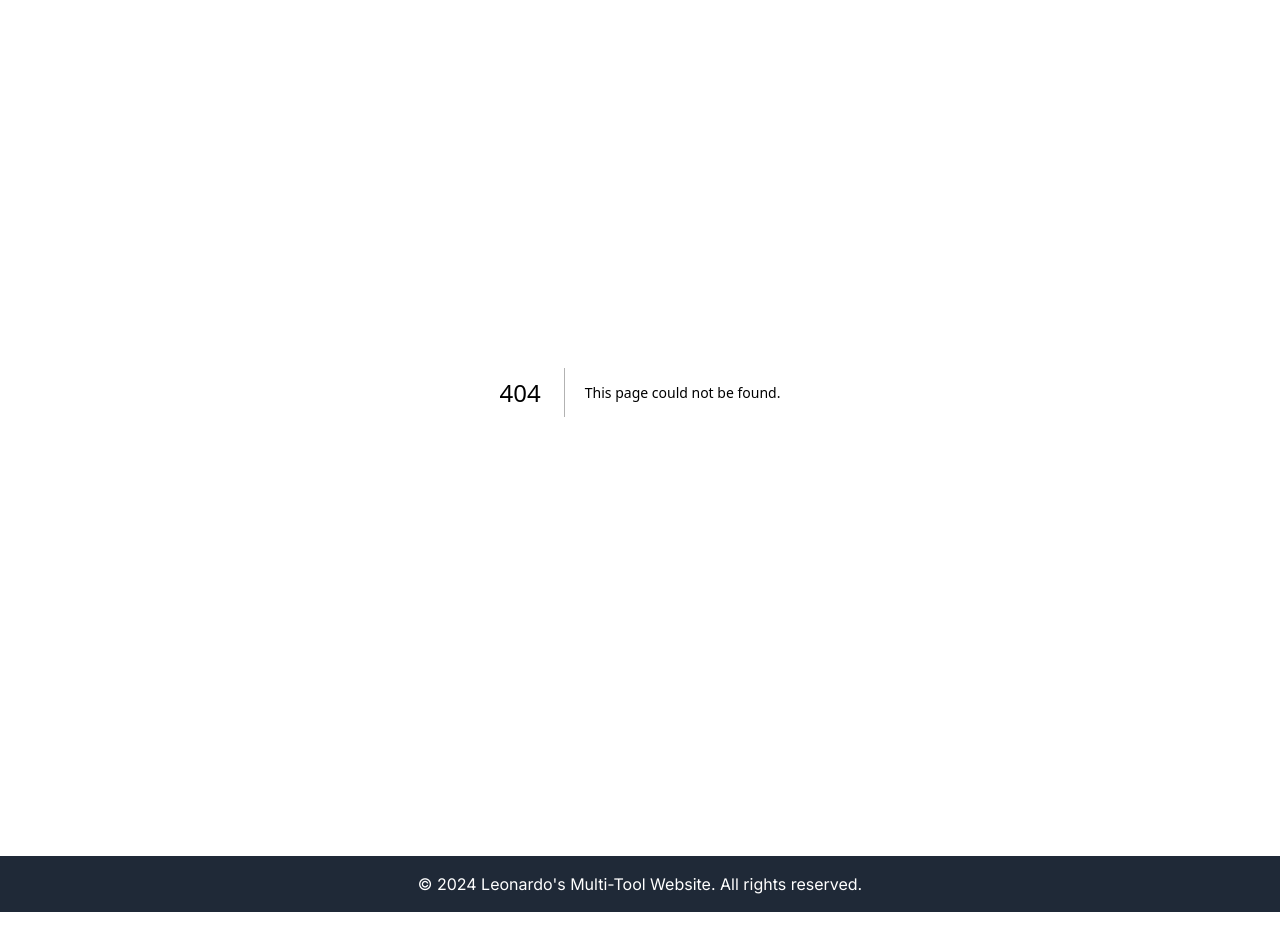
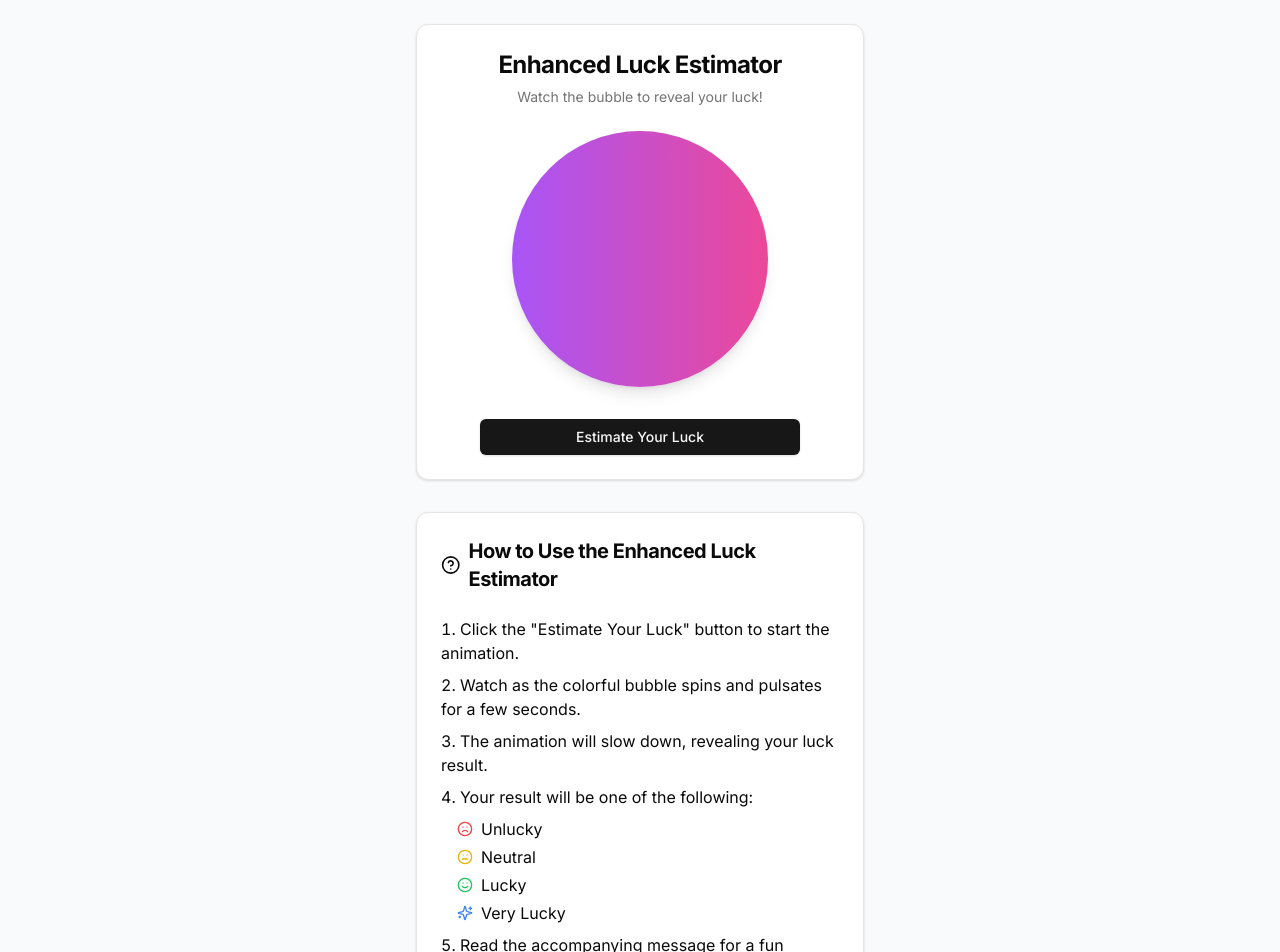
Before and after one commit to Tuanyk/leoapps, a Next.js app: page /tools/enhanced-luck-estimator in a window 1280 px wide. Before the commit this address had no page. Shown: the part 100-1052 px from the top of the page. Before the commit the page ends 1012 px from the top, so only its background shows below. Built offline with nearby package versions, Linux system fonts and the light colour scheme.

Commit message:
1734083409

```diff
--- a/app/page.tsx
+++ b/app/page.tsx
@@ -34,6 +34,7 @@ export default function Home() {
         <ToolCard href="/tools/weight-converter" title="Weight Converter" description="Online Weight and Mass Unit Conversion Tool" />
         <ToolCard href="/tools/volume-converter" title="Volume Converter" description="Online Volume Unit Conversion Tool" />
         <ToolCard href="/tools/luck-estimator" title="Luck Estimator" description="Test Your Gacha Luck" />
+        <ToolCard href="/tools/enhanced-luck-estimator" title="Enhanced Luck Estimator" description="Animated Luck Tester" />
       </div>
     </div>
   )
--- /dev/null
+++ b/app/tools/enhanced-luck-estimator/layout.tsx
@@ -0,0 +1,32 @@
+import type { Metadata } from 'next'
+import { BASE_URL } from '../../utils/config';
+
+export const metadata: Metadata = {
+  title: 'Enhanced Luck Estimator - Animated Luck Tester',
+  description: 'Test your luck with our animated bubble-style luck estimator. Watch as your fortune unfolds in real-time!',
+  openGraph: {
+    title: 'Enhanced Luck Estimator - Animated Luck Tester',
+    description: 'Test your luck with our animated bubble-style luck estimator. Watch as your fortune unfolds in real-time!',
+    url: `${BASE_URL}/tools/enhanced-luck-estimator`,
+    siteName: 'Enhanced Luck Estimator',
+    locale: 'en_US',
+    type: 'website',
+  },
+  twitter: {
+    card: 'summary_large_image',
+    title: 'Enhanced Luck Estimator - Animated Luck Tester',
+    description: 'Test your luck with our animated bubble-style luck estimator. Watch as your fortune unfolds in real-time!',
+  },
+  alternates: {
+    canonical: `${BASE_URL}/tools/enhanced-luck-estimator`,
+  }
+
+}
+
+export default function EnhancedLuckEstimatorLayout({
+  children,
+}: {
+  children: React.ReactNode
+}) {
+  return <>{children}</>
+}
--- /dev/null
+++ b/app/tools/enhanced-luck-estimator/page.tsx
@@ -0,0 +1,128 @@
+'use client'
+
+import { useState, useEffect } from 'react'
+import { useSpring, animated } from 'react-spring'
+import { Button } from "@/components/ui/button"
+import { Card, CardContent, CardDescription, CardHeader, CardTitle } from "@/components/ui/card"
+import { Sparkles, Frown, Meh, Smile, HelpCircle } from 'lucide-react'
+
+const luckLevels = [
+  { name: 'Unlucky', color: 'bg-red-500', icon: Frown },
+  { name: 'Neutral', color: 'bg-yellow-500', icon: Meh },
+  { name: 'Lucky', color: 'bg-green-500', icon: Smile },
+  { name: 'Very Lucky', color: 'bg-blue-500', icon: Sparkles },
+]
+
+export default function EnhancedLuckEstimator() {
+  const [isAnimating, setIsAnimating] = useState(false)
+  const [result, setResult] = useState<typeof luckLevels[number] | null>(null)
+
+  const { rotation, scale } = useSpring({
+    from: { rotation: 0, scale: 1 },
+    to: async (next) => {
+      if (isAnimating) {
+        await next({ rotation: 360, scale: 1.2, config: { duration: 1000 } })
+        await next({ rotation: 720, scale: 1, config: { duration: 1000 } })
+        await next({ rotation: 1080, scale: 1.2, config: { duration: 1000 } })
+        await next({ rotation: 1440, scale: 1, config: { duration: 1000 } })
+      }
+    },
+    config: { tension: 300, friction: 10 },
+  })
+
+  useEffect(() => {
+    if (isAnimating) {
+      const timer = setTimeout(() => {
+        setIsAnimating(false)
+        setResult(luckLevels[Math.floor(Math.random() * luckLevels.length)])
+      }, 4000)
+      return () => clearTimeout(timer)
+    }
+  }, [isAnimating])
+
+  const startAnimation = () => {
+    setIsAnimating(true)
+    setResult(null)
+  }
+
+  return (
+    <div className="container mx-auto px-4 py-8">
+      <Card className="w-full max-w-md mx-auto mb-8">
+        <CardHeader>
+          <CardTitle className="text-2xl font-bold text-center">Enhanced Luck Estimator</CardTitle>
+          <CardDescription className="text-center">Watch the bubble to reveal your luck!</CardDescription>
+        </CardHeader>
+        <CardContent className="flex flex-col items-center">
+          <div className="relative w-64 h-64 mb-8">
+            <animated.div
+              className="absolute inset-0 rounded-full bg-gradient-to-r from-purple-500 to-pink-500 shadow-lg"
+              style={{
+                transform: isAnimating
+                  ? rotation.to((r) => `rotate(${r}deg)`)
+                  : 'none',
+                scale: scale,
+              }}
+            />
+            {result && (
+              <div className="absolute inset-0 flex items-center justify-center">
+                <div className={`p-4 rounded-full ${result.color}`}>
+                  <result.icon className="w-12 h-12 text-white" />
+                </div>
+              </div>
+            )}
+          </div>
+          <Button
+            onClick={startAnimation}
+            disabled={isAnimating}
+            className="w-full max-w-xs"
+          >
+            {isAnimating ? 'Estimating...' : 'Estimate Your Luck'}
+          </Button>
+          {result && (
+            <div className="mt-4 text-center">
+              <h3 className="text-xl font-semibold">{result.name}</h3>
+              <p className="text-sm text-gray-600">
+                {result.name === 'Unlucky'
+                  ? "Don't worry, your luck will turn around soon!"
+                  : result.name === 'Neutral'
+                  ? "Not bad, but there's room for improvement!"
+                  : result.name === 'Lucky'
+                  ? "Great! The odds are in your favor!"
+                  : "Wow! You're on a lucky streak!"}
+              </p>
+            </div>
+          )}
+        </CardContent>
+      </Card>
+
+      <Card className="w-full max-w-md mx-auto">
+        <CardHeader>
+          <CardTitle className="text-xl font-bold flex items-center">
+            <HelpCircle className="w-5 h-5 mr-2" />
+            How to Use the Enhanced Luck Estimator
+          </CardTitle>
+        </CardHeader>
+        <CardContent>
+          <ol className="list-decimal list-inside space-y-2">
+            <li>Click the &quot;Estimate Your Luck&quot; button to start the animation.</li>
+            <li>Watch as the colorful bubble spins and pulsates for a few seconds.</li>
+            <li>The animation will slow down, revealing your luck result.</li>
+            <li>Your result will be one of the following:
+              <ul className="list-disc list-inside ml-4 mt-2 space-y-1">
+                <li className="flex items-center"><Frown className="w-4 h-4 mr-2 text-red-500" /> Unlucky</li>
+                <li className="flex items-center"><Meh className="w-4 h-4 mr-2 text-yellow-500" /> Neutral</li>
+                <li className="flex items-center"><Smile className="w-4 h-4 mr-2 text-green-500" /> Lucky</li>
+                <li className="flex items-center"><Sparkles className="w-4 h-4 mr-2 text-blue-500" /> Very Lucky</li>
+              </ul>
+            </li>
+            <li>Read the accompanying message for a fun interpretation of your luck.</li>
+            <li>Feel free to try again as many times as you like!</li>
+          </ol>
+          <div className="mt-4 text-sm text-gray-600">
+            <p><strong>Note:</strong> This tool is for entertainment purposes only. Your actual luck may vary in real-life situations.</p>
+          </div>
+        </CardContent>
+      </Card>
+    </div>
+  )
+}
--- a/package.json
+++ b/package.json
@@ -26,6 +26,7 @@
     "qrcode": "^1.5.4",
     "react": "^18.3.1",
     "react-dom": "^18.3.1",
+    "react-spring": "^9.7.5",
     "tailwind-merge": "^2.5.5",
     "tailwindcss-animate": "^1.0.7"
   },
```
Also changed, not shown: 1 other file (tests, documents, lock files or other folders).
